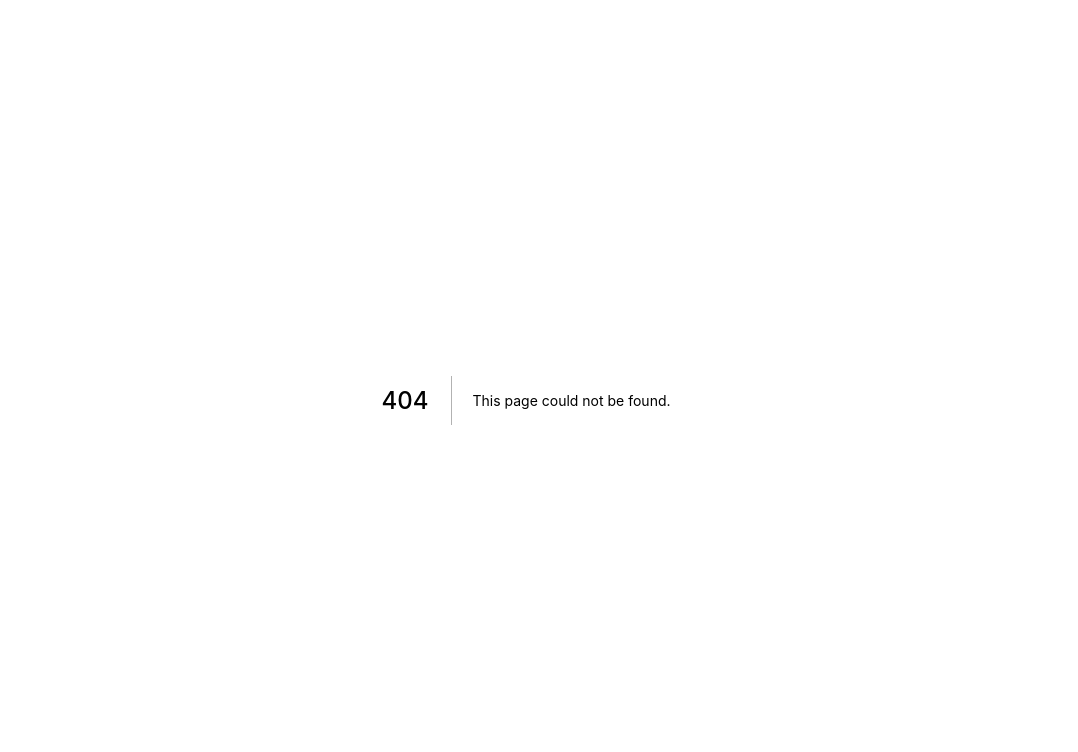
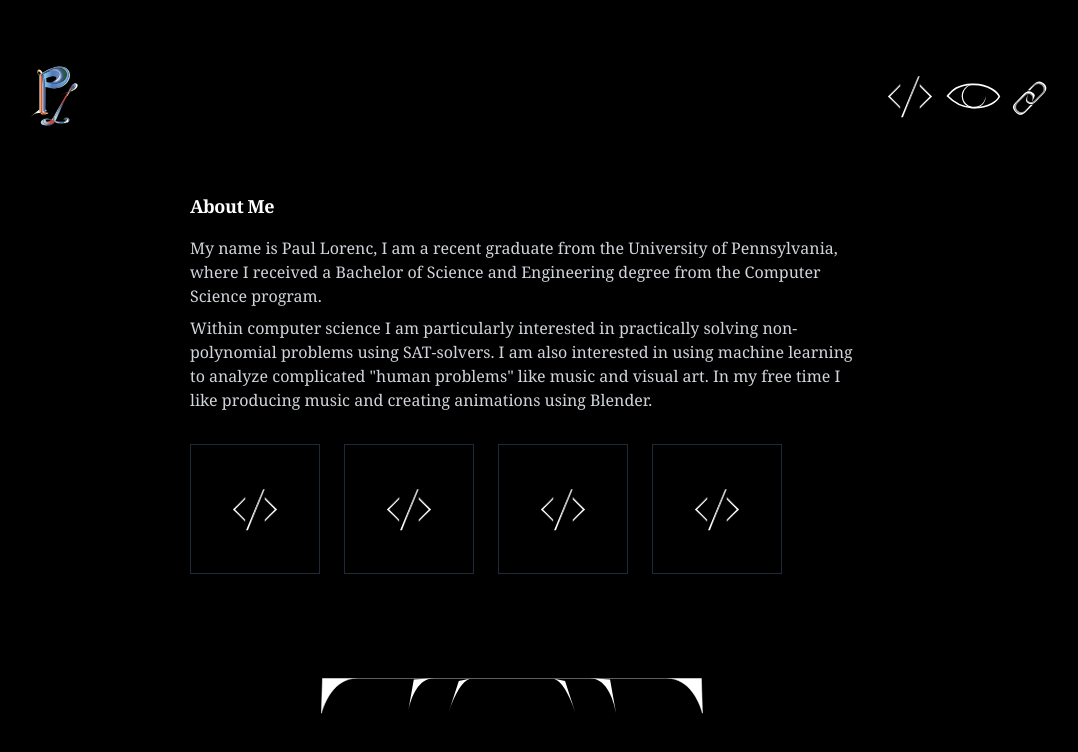
Before and after one commit to paul-lorenc/next-portfolio, a Next.js app: page /links in a window 1280 px wide. Before the commit this address had no page. Shown: the top 752 px of the page, without its empty margins (114-1192 px from the left). Built offline with nearby package versions, Linux system fonts and the light colour scheme.

Commit message:
added links page

```diff
--- a/components/Container.tsx
+++ b/components/Container.tsx
@@ -5,13 +5,14 @@ import { Footer } from "@/components/Footer";
 import { Monogram } from "@/components/svgs/Monogram";
 import { CodeIcon } from "@/components/svgs/CodeIcon";
 import { ImageIcon } from "./svgs/ImageIcon";
+import { LinkIcon } from "@/components/svgs/LinkIcon";
 
 export const Container: React.FC = ({ children }) => {
   return (
     <div className="flext flex-col bg-black font-serif h-screen">
-      <nav className="sticky-nav flex justify-between max-w-5xl w-full items-center mb-8 p-8 md:my-8 mx-auto bg-black bg-opacity-60">
+      <nav className="sticky-nav flex justify-between max-w-6xl w-full items-center mb-8 p-8 md:my-8 mx-auto bg-black bg-opacity-60">
         <NextLink href="/">
-          <a>
+          <a className="md:pl-4 lg:pl-10 xl:pl-17">
             <Monogram />
           </a>
         </NextLink>
@@ -26,6 +27,11 @@ export const Container: React.FC = ({ children }) => {
               <ImageIcon />
             </a>
           </NextLink>
+          <NextLink href="/links">
+            <a>
+              <LinkIcon />
+            </a>
+          </NextLink>
         </div>
       </nav>
       <div className="flex flex-col items-center bg-black">{children}</div>
--- a/components/Footer.tsx
+++ b/components/Footer.tsx
@@ -1,16 +1,11 @@
 import Link from "next/link";
 import Image from "next/image";
+import { FooterIcon } from "./svgs/FooterIcon";
 
 export const Footer: React.FC<any> = () => {
   return (
     <footer className="flex flex-col items-center p-10 text-gray-100 bg-black">
-      <Image
-        src="/static/images/portfolio-footer.png"
-        height={120}
-        width={640}
-        layout="intrinsic"
-        priority
-      />
+      <FooterIcon />
     </footer>
   );
 };
--- /dev/null
+++ b/components/svgs/FooterIcon.tsx
@@ -0,0 +1,33 @@
+export const FooterIcon: React.FC<any> = () => {
+  return (
+    <svg
+      xmlns="http://www.w3.org/2000/svg"
+      data-name="Layer 1"
+      viewBox="0 0 192 30"
+      className="p-1 sm:p-0 max-h-16"
+    >
+      <path
+        d="M162.2.1h16.1l.5 16.4C177.7 12.1 173 .1 162.2.1zM138.3 16.5C136.8 8.3 133.1.1 126 .1h.7l8.8.6zM119.2 16.2C116 6.8 112.7 1.7 109.3.4l5.1 1z"
+        fill="#fff"
+      />
+      <path
+        fill="none"
+        stroke="#fff"
+        stroke-miterlimit="10"
+        stroke-width=".25"
+        d="M162.2.1h-.6M162.2.1c10.8 0 15.5 12 16.6 16.4L178.3.1M133.5.1h28.1M111.7.1H126M89.5.1h18.1M133.5.1H126M111.7.1h-4.1"
+      />
+      <path
+        d="M.7.1L.2 16.5C1.4 12.1 6 .1 16.8.1zM40.7 16.5C42.2 8.3 45.9.1 53 .1h-.7l-8.8.6zM64.6 1.4l-4.8 14.8C63 6.8 66.3 1.7 69.7.4z"
+        fill="#fff"
+      />
+      <path
+        fill="none"
+        stroke="#fff"
+        stroke-miterlimit="10"
+        stroke-width=".25"
+        d="M16.7.1h.7M16.8.1C6 .1 1.4 12.1.2 16.5L.7.1M45.4.1h-28M67.2.1H53M89.5.1H71.4M45.4.1H53M67.2.1h4.2"
+      />
+    </svg>
+  );
+};
--- /dev/null
+++ b/components/svgs/LinkIcon.tsx
@@ -0,0 +1,31 @@
+export const LinkIcon: React.FC<any> = () => {
+  return (
+    <svg
+      xmlns="http://www.w3.org/2000/svg"
+      viewBox="-18 -45 165 165"
+      className="p-1 sm:p-0 max-h-16"
+      width="64"
+    >
+      <path
+        d="M75.2 29.4a13.506 13.506 0 00-19.1-19.1L43.7 23C55 8.7 54.7 8.4 59.9 4.8s11.7-1.9 17.7 3.8 7.2 16.4.1 22.7c-.6.5-20.9 20.9-20.9 20.9a12.9 12.9 0 01-12.7 2.7c-10.2-3.4-10.1-9.3-5.2-20.4-1.8 4.5-3.6 11.8-.9 15a11.5 11.5 0 0010.8 3.2 15.8 15.8 0 007.3-4.1z"
+        fill="#a3a5a8"
+      />
+      <path
+        d="M31 36.9L11.8 56A13.541 13.541 0 0031 75.1l14.5-15a176.1 176.1 0 01-13.9 16C28.4 79.7 20.4 84 14 81.2a18 18 0 01-9.6-11.7c-1.8-8 2.7-12.3 5.8-15.4l.7-.8c.9-1 17.7-17.4 21.2-20.5C40 24.9 58.9 34.1 48.7 51c.8-2.9 4-12.1-2-16.3a10.5 10.5 0 00-6.9-2.2c-2.9.1-6 1.5-8.8 4.4z"
+        fill="#a3a5a8"
+      />
+      <path
+        d="M14 81.2c6.4 2.8 14.4-1.5 17.6-5.1a176.1 176.1 0 0013.9-16 11.5 11.5 0 006.2-1l1.6-.9-19 19.1C23.2 88.7 16.3 88.5 7.6 80-3 69.4-2.3 63.1 8.3 52.6v-.2l1.8 1.7C7 57.2 2.5 61.5 4.3 69.5A18 18 0 0014 81.2z"
+        fill="#fff"
+      />
+      <path
+        d="M54.1 42.7l-4 7.3a7.1 7.1 0 01-1.4 1C58.9 34.1 40 24.9 32.1 32.8c-3.5 3.1-20.3 19.5-21.2 20.5l-.7.8-1.8-1.7 18.5-19.7c3.7-3.7 7-5.9 10.1-6.9 5.7-1.9 10.7.3 15.8 4.9s3.4 6.8 1.3 12z"
+        fill="#fff"
+      />
+      <path
+        d="M38.9 34.5c-4.9 11.1-5 17 5.2 20.4a12.9 12.9 0 0012.7-2.7s20.3-20.4 20.9-20.9c7.1-6.3 5.5-17.3-.1-22.7S63.9 2 59.9 4.8 55 8.7 43.7 23c-1.3-.3-5.1-.8-6.9 1l15-15.1C62.4-1.7 70-2.6 79.7 5.2s7.7 18.2-1.4 27.1L57 54.5a16.8 16.8 0 01-5.8 3c-4.7 1.4-10.4.7-15.5-4s.4-14.8 4.1-21l-.8 1.7a.4.4 0 01-.1.3z"
+        fill="#fff"
+      />
+    </svg>
+  );
+};
--- /dev/null
+++ b/pages/links.tsx
@@ -0,0 +1,44 @@
+import { Container } from "@/components/Container";
+import { CodeIcon } from "@/components/svgs/CodeIcon";
+
+export default function Links() {
+  return (
+    <>
+      <Container>
+        <div className="flex flex-col justify-center items-start max-w-2xl mx-auto mb-16">
+          <h1 className="font-bold text-md md:text-lg tracking-tight mb-4 text-white">
+            About Me
+          </h1>
+          <div className="mb-8 prose leading-6 text-gray-300 space-y-2">
+            <p>
+              My name is Paul Lorenc, I am a recent graduate from the University
+              of Pennsylvania, where I received a Bachelor of Science and
+              Engineering degree from the Computer Science program.{" "}
+            </p>
+            <p>
+              Within computer science I am particularly interested in
+              practically solving non-polynomial problems using SAT-solvers. I
+              am also interested in using machine learning to analyze
+              complicated "human problems" like music and visual art. In my free
+              time I like producing music and creating animations using Blender.
+            </p>
+          </div>
+          <div className="flex space-x-6">
+            <div className="border border-gray-800 hover:border-gray-700 p-8">
+              <CodeIcon />
+            </div>
+            <div className="border border-gray-800 hover:border-gray-700 p-8">
+              <CodeIcon />
+            </div>
+            <div className="border border-gray-800 hover:border-gray-700 p-8">
+              <CodeIcon />
+            </div>
+            <div className="border border-gray-800 hover:border-gray-700 p-8">
+              <CodeIcon />
+            </div>
+          </div>
+        </div>
+      </Container>
+    </>
+  );
+}
```
